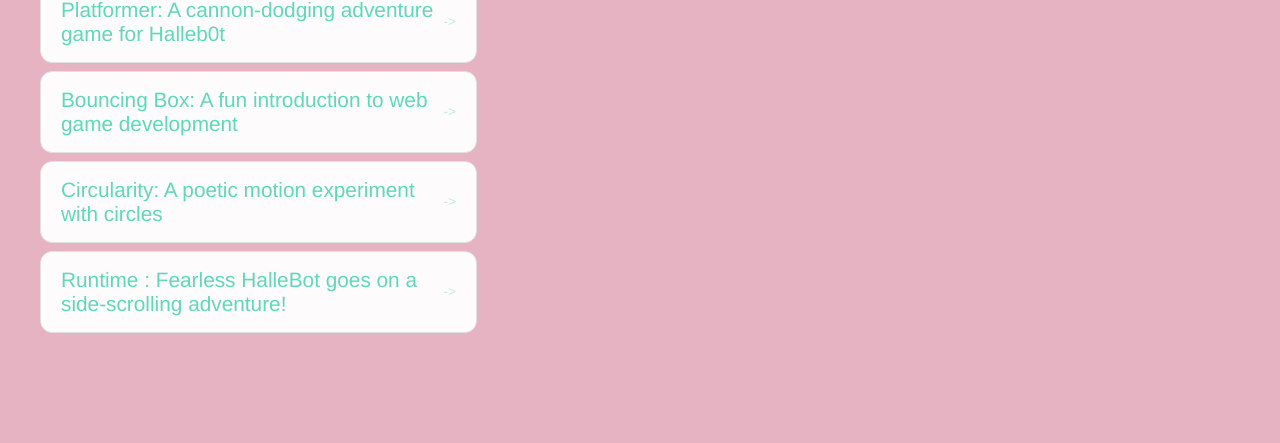
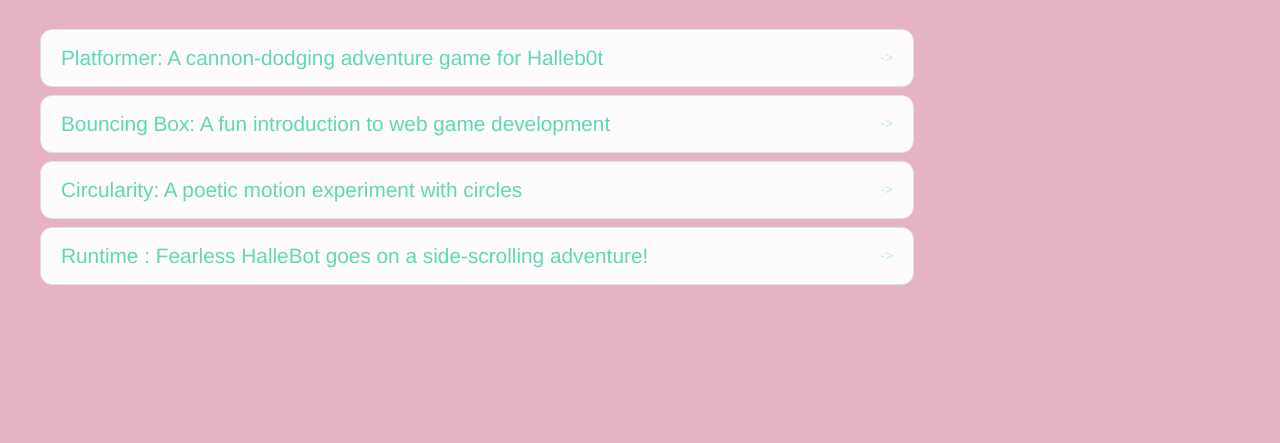
Before and after one commit to ccarter88/ccarter88.github.io, a plain HTML site: page portfolio.html in a window 1280 px wide. Shown: the part 361-804 px from the top of the page. Drawn offline with Linux system fonts and the light colour scheme.

Commit message:
finished my portfolio page

```diff
--- a/portfolio.html
+++ b/portfolio.html
@@ -2,7 +2,7 @@
 <html>
   <head>
     <title>Chloe's Portfolio Page</title>
-    <title>Your Name's Website</title>
+    <title>Chloe's Website</title>
   <link rel="stylesheet" href="style.css" />
   </head>
 
--- a/style.css
+++ b/style.css
@@ -169,7 +169,7 @@ nav h1 {
   list-style: none;
   margin: 0;
   padding: 0;
-  width: 100%;
+  width: 200%;
   display: flex;
   flex-direction: column;
   gap: 8px;
```
